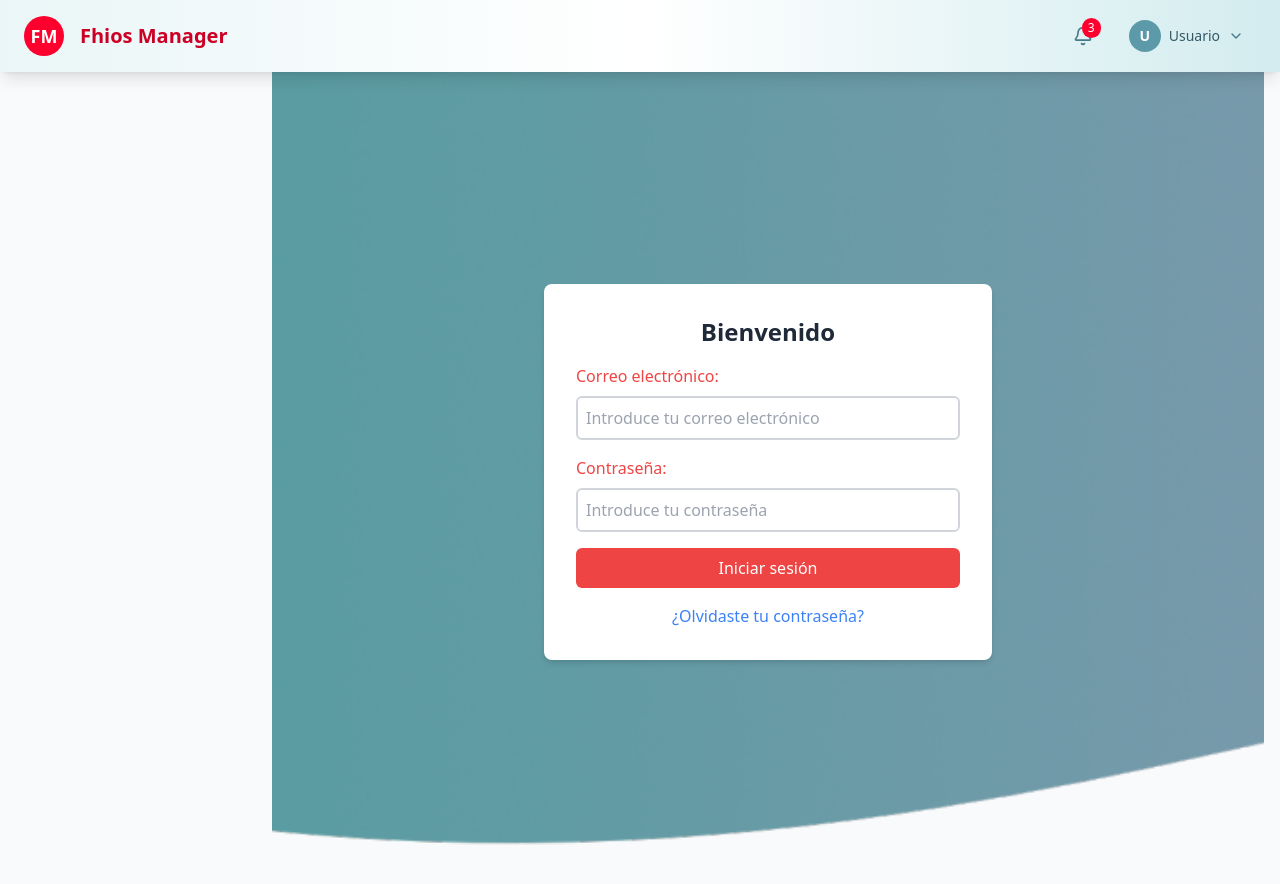
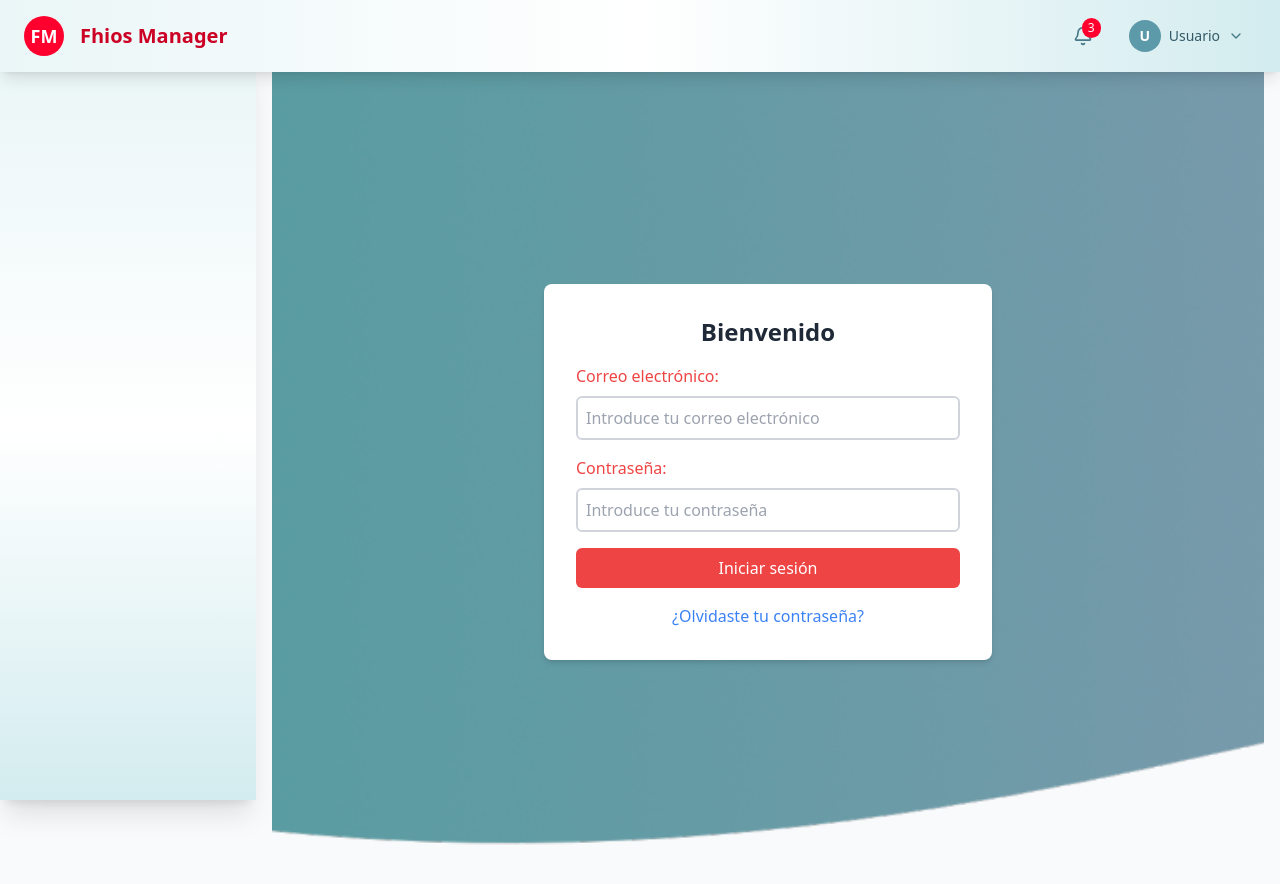
Before and after one commit to juanvprada/fhios-manager-client, a React (Vite) app: page /login in a window 1280 px wide. Shown: the top 884 px of the page. Built offline with nearby package versions, Linux system fonts and the light colour scheme.

Commit message:
feat: hide menuItemsConfig in Aside for non-logged-in users corrected

```diff
--- a/src/components/Sidebar.jsx
+++ b/src/components/Sidebar.jsx
@@ -14,8 +14,9 @@ const Sidebar = ({ isOpen, setIsOpen }) => {
     navigate(route);
   };
 
-  // Función para filtrar elementos del menú basado en el rol
   const getFilteredMenuItems = () => {
+    if (!isAuthenticated) return [];
+
     return menuItemsConfig.map(item => {
       if (item.requiresAdmin && role !== 'admin') {
         return null;
@@ -46,11 +47,6 @@ const Sidebar = ({ isOpen, setIsOpen }) => {
     </ul>
   );
 
-  // Si no está autenticado, no renderizamos el sidebar
-  if (!isAuthenticated) {
-    return null;
-  }
-
   return (
     <>
       {/* Sidebar completo (visible en Desktop) */}
```
